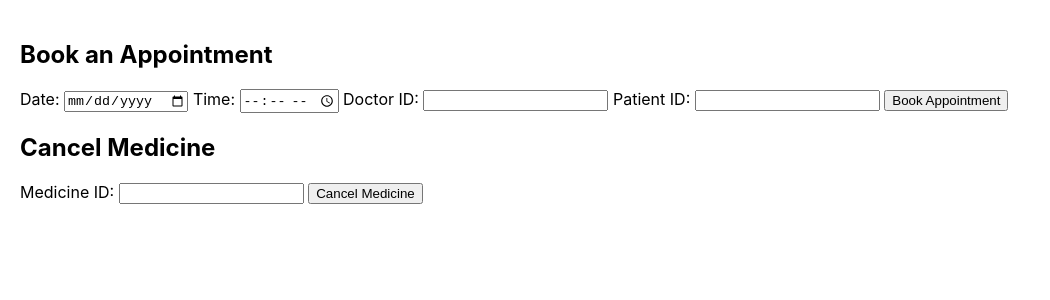
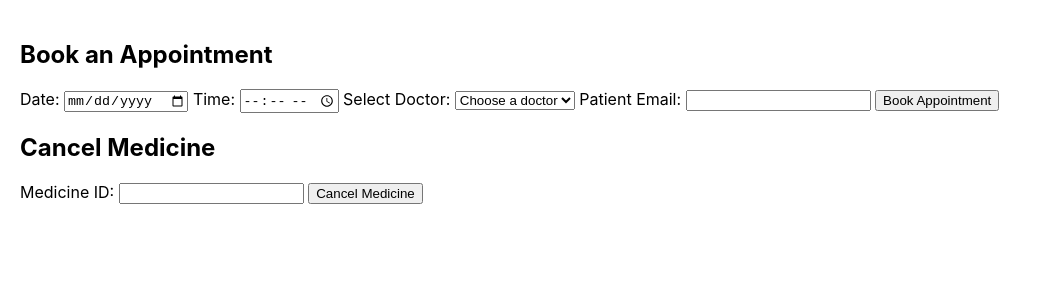
Before and after one commit to DantuluriMahima/Pandas_Sleepless2.0, a React (Create React App) app in the folder frontend/: page / in a window 1280 px wide. Shown: the top 300 px of the page, without its empty margins (0-1050 px from the left). Built offline with nearby package versions, Linux system fonts and the light colour scheme.

Commit message:
user side

```diff
--- a/frontend/src/components/User.js
+++ b/frontend/src/components/User.js
@@ -7,12 +7,28 @@ export function renderUI() {
             <form id="appointmentForm">
                 <label for="date">Date:</label>
                 <input type="date" id="date" required />
+
                 <label for="time">Time:</label>
                 <input type="time" id="time" required />
-                <label for="doctorId">Doctor ID:</label>
-                <input type="text" id="doctorId" required />
-                <label for="patientId">Patient ID:</label>
-                <input type="text" id="patientId" required />
+
+                <label for="doctorId">Select Doctor:</label>
+                <select id="doctorId" required>
+                    <option value="">Choose a doctor</option>
+                    <option value="1">Dr. Smith</option>
+                    <option value="2">Dr. Johnson</option>
+                    <option value="3">Dr. Brown</option>
+                    <option value="4">Dr. Williams</option>
+                    <option value="5">Dr. Jones</option>
+                    <option value="6">Dr. Garcia</option>
+                    <option value="7">Dr. Martinez</option>
+                    <option value="8">Dr. Davis</option>
+                    <option value="9">Dr. Rodriguez</option>
+                    <option value="10">Dr. Lopez</option>
+                </select>
+
+                <label for="patientId">Patient Email:</label>
+                <input type="email" id="patientId" required />
+
                 <button type="submit">Book Appointment</button>
             </form>
 
```
